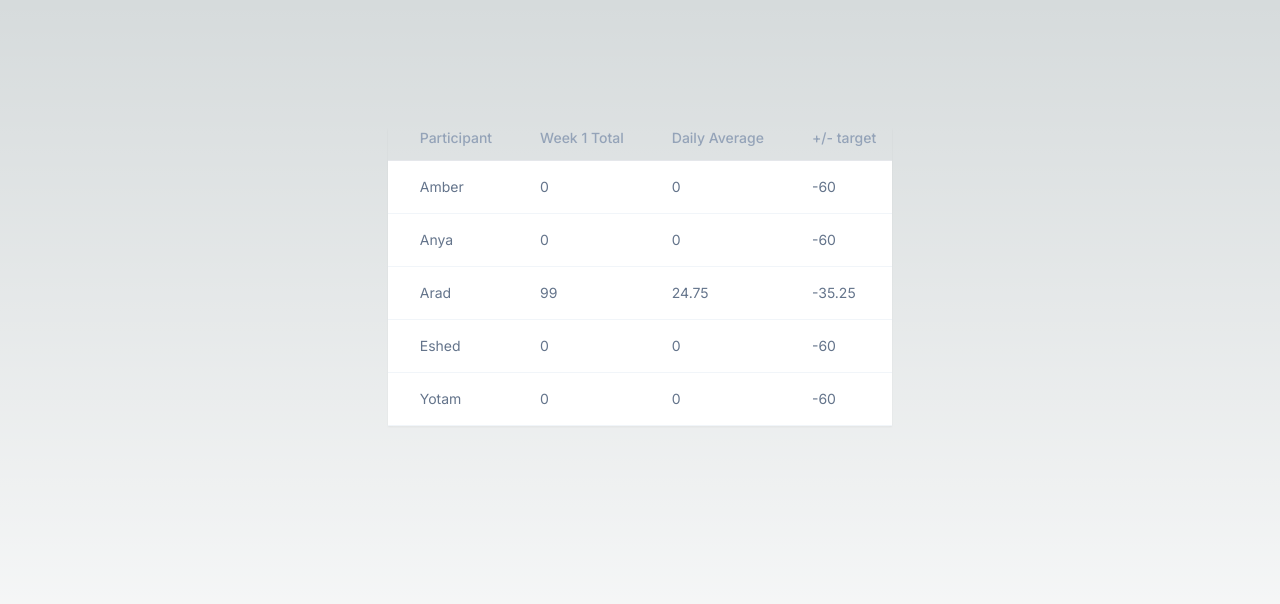
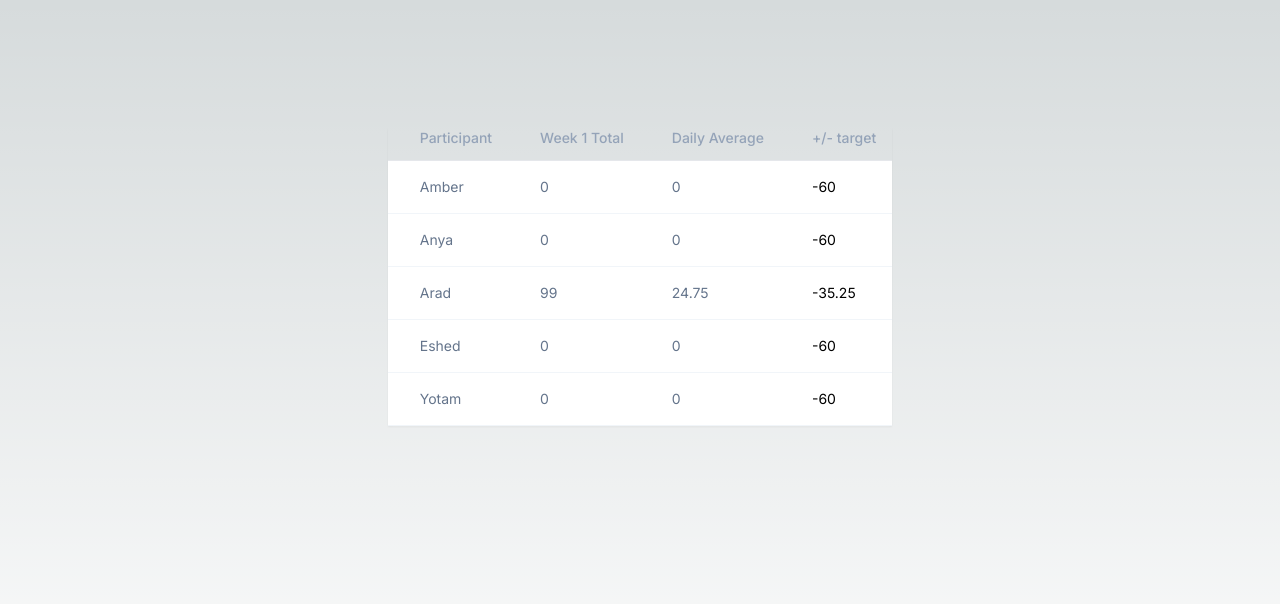
Before and after one commit to aradmargalit/screen-trim, a Next.js app: page / in a window 1280 px wide. Shown: the top 604 px of the page. Built offline with nearby package versions, Linux system fonts and the light colour scheme.

Commit message:
text color attempt two

```diff
--- a/src/app/page.tsx
+++ b/src/app/page.tsx
@@ -9,7 +9,7 @@ const participants: Participant[] = [
   { name: 'Yotam', week1: 0 },
 ];
 
-type TableCell = { data: string | number; cssClassName?: string };
+type TableCell = { data: string | number; textColor?: string };
 type TableRow = TableCell[];
 
 const headers = ['Participant', 'Week 1 Total', 'Daily Average', '+/- target'];
@@ -23,10 +23,10 @@ const rows: TableRow[] = participants.map((p) => {
     { data: p.week1 },
     { data: dailyAverageMin },
     {
-      cssClassName:
+      data: overUnder,
+      textColor:
         // Tailwind is insane and doesn't allow for dynamic styles...fix this later
         overUnderColor === 'red' ? 'text-red-600, dark:text-red-600' : 'text-green-600, dark:text-green-600',
-      data: overUnder,
     },
   ];
 });
@@ -54,7 +54,9 @@ export default function Home() {
                 {row.map((datum) => (
                   <td
                     key={datum.data}
-                    className={`border-b border-slate-100 dark:border-slate-700 p-4 pl-8 text-slate-500 dark:text-slate-400 ${datum.cssClassName}`}
+                    className={`border-b border-slate-100 dark:border-slate-700 p-4 pl-8 ${
+                      datum.textColor ?? 'text-slate-500 dark:text-slate-400'
+                    }`}
                   >
                     {datum.data}
                   </td>
```
